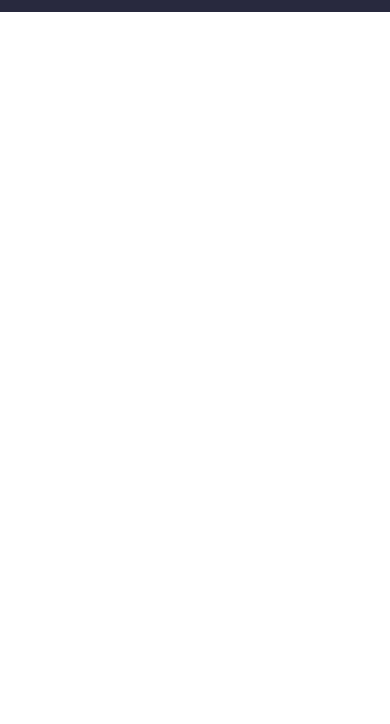
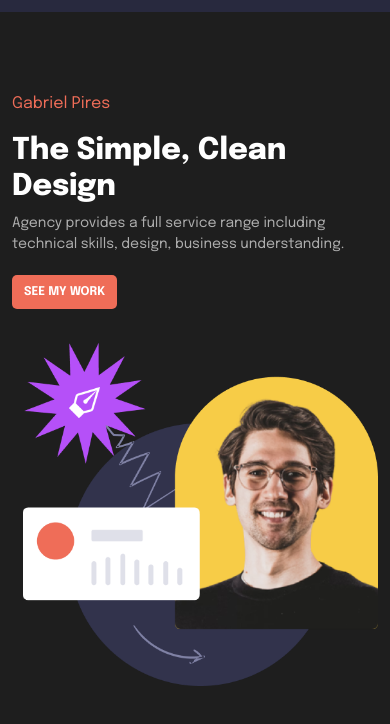
Before and after one commit to rashadulalam/html-template-to-email, a plain HTML site: page index.html in a window 390 px wide. Shown: the part 76-800 px from the top of the page. Drawn offline with nearby package versions, Linux system fonts and the light colour scheme.

Commit message:
Hero area

```diff
--- a/index.html
+++ b/index.html
@@ -43,7 +43,31 @@
           </nav>
     </header>
 
-    <!-- start -->
+    <!-- start main area-->
+    <div class="main-area">
+
+        <!-- Hero area -->
+        <section class="hero-area d-flex align-items-center">
+            <div class="container">
+                <div class="row d-flex align-items-center">
+                    <div class="col-lg-6">
+                        <div class="hero-text">
+                            <h3>Gabriel Pires</h3>
+                            <h2>The Simple,
+                            Clean Design</h2>
+                            <p>Agency provides a full service range including technical skills, design, business understanding.</p>
+                            <a href="#" class="site-btn">SEE MY WORK</a>
+                        </div>
+                    </div> <!-- end .col-lg-6 -->
+                    <div class="offset-lg-1 col-lg-5">
+                      <div class="hero-img">
+                        <img src="img/author.png" alt="Personal" class="img-fluid">
+                      </div>
+                    </div> <!-- end .col-lg-6 -->
+                </div>
+            </div>
+        </section>
+    </div>
 
 
     <script src="https://cdn.jsdelivr.net/npm/bootstrap@5.3.0-alpha1/dist/js/bootstrap.bundle.min.js" integrity="sha384-w76AqPfDkMBDXo30jS1Sgez6pr3x5MlQ1ZAGC+nuZB+EYdgRZgiwxhTBTkF7CXvN" crossorigin="anonymous"></script>
--- a/style.css
+++ b/style.css
@@ -6,8 +6,36 @@
  orange: #EF6D58
 
 */
-@import url('https://fonts.googleapis.com/css2?family=Epilogue:wght@400;800&display=swap');
+@import url('https://fonts.googleapis.com/css2?family=Epilogue:wght@400;700;800&display=swap');
 
+body {
+    font-family: 'Epilogue', sans-serif;
+    font-size: 16px;
+    line-height: 1.5;
+
+}
+a {
+    font-weight: 700;
+    text-decoration: none;
+}
+.site-btn {
+    background-color: #EF6D58;
+    font-size: 14px;
+    color: #fff;
+    transition: ease 0.5s;
+    padding: 15px 25px;
+    border-radius: 5px;
+    display: inline-block;
+}
+.site-btn:hover {
+    background-color: #f5624b;
+}
+@media (max-width: 991px) {
+    .site-btn {
+        padding: 8px 12px;
+        font-size: 12px;
+    }
+}
 /*
  Header area
 */
@@ -38,3 +66,46 @@
 .header-area .nav-link.active {
     color: #fff;
 }
+
+/*
+ Hero area
+*/
+.hero-area {
+    background: #1E1E1E;
+    height: calc(100vh - 88px);
+    padding: 120px 0;
+}
+
+.hero-text h3 {
+ color: #EF6D58;
+ font-size: 16px;
+ margin-bottom: 40px;
+
+}
+.hero-text h2 {
+    color: #fff;
+    font-weight: 800;
+    font-size: 72px;
+}
+.hero-text p{
+    color: rgba(255, 255, 255, 0.64);
+    margin-bottom: 40px;
+}
+
+@media (max-width: 991px ) {
+    .hero-text {
+        margin: 20px 0;
+    }
+    .hero-text p {
+        font-size: 14px;
+    }
+    .hero-text h2 {
+        font-size: 30px;
+    }
+    .hero-text h3, .hero-text p {
+        margin-bottom: 20px;
+    }
+    .hero-img {
+        margin-bottom: 20px;
+    }
+}
```
